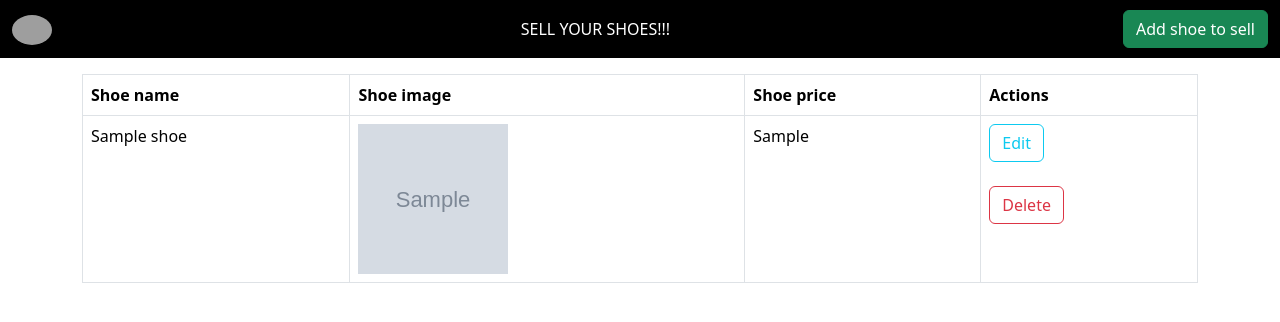
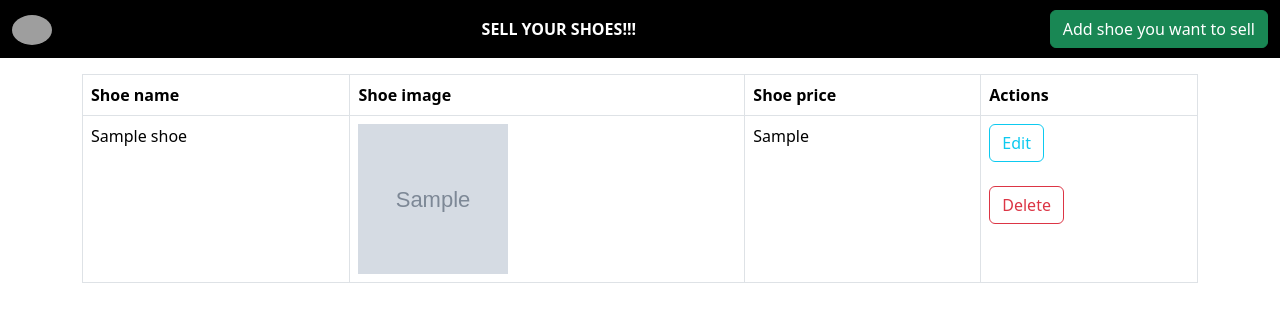
Before and after one commit to FRANCISMUNGANGU/shoes-selling-app-django, a Django app: page /show in a window 1280 px wide. Shown: the top 322 px of the page. Run offline with Django 4.2, Linux system fonts and the light colour scheme; tables that the repository leaves empty hold one stand-in row (values such as "Sample post"); grey boxes marked "Sample" are stand-in pictures; grey boxes are pictures that could not be loaded.

Commit message:
did more stylings

```diff
--- a/sellshoes/urls.py
+++ b/sellshoes/urls.py
@@ -8,5 +8,6 @@ urlpatterns = [
     path('show', views.show),
     path('edit/<int:id>', views.edit),
     path('update/<int:id>', views.update),
-    path('delete/<int:id>', views.destory)
+    path('delete/<int:id>', views.destory),
+    path('', views.show)
 ]
--- a/shoes/templates/show.html
+++ b/shoes/templates/show.html
@@ -24,11 +24,11 @@
 <body>
 <nav class="navbar navbar-expand-sm bg-black navbar-dark">
   <div class="container-fluid">
-    <a class="navbar-brand" href="#">
+    <a class="navbar-brand">
       <img src="https://assets.myntassets.com/dpr_1.5,q_60,w_400,c_limit,fl_progressive/assets/images/15778982/2021/10/25/705a529a-97a1-4b60-bdf2-64bab0d151031635184404737ProvogueMenBlackSolidFormalDebys1.jpg" alt="Avatar Logo" style="width:40px;" class="rounded-circle">
     </a>
-      <h class="justify-content-center" style="color: white">SELL YOUR SHOES!!!</h>
-      <a href="/shoes" class="btn btn-success">Add shoe to sell</a>
+      <h class="justify-content-center" style="color: white"><strong>SELL YOUR SHOES!!!</strong></h>
+      <a href="/shoes" class="btn btn-success">Add shoe you want to sell</a>
   </div>
 </nav>
 <div class="container mt-3">
```
Also changed, not shown: README.txt (added).
